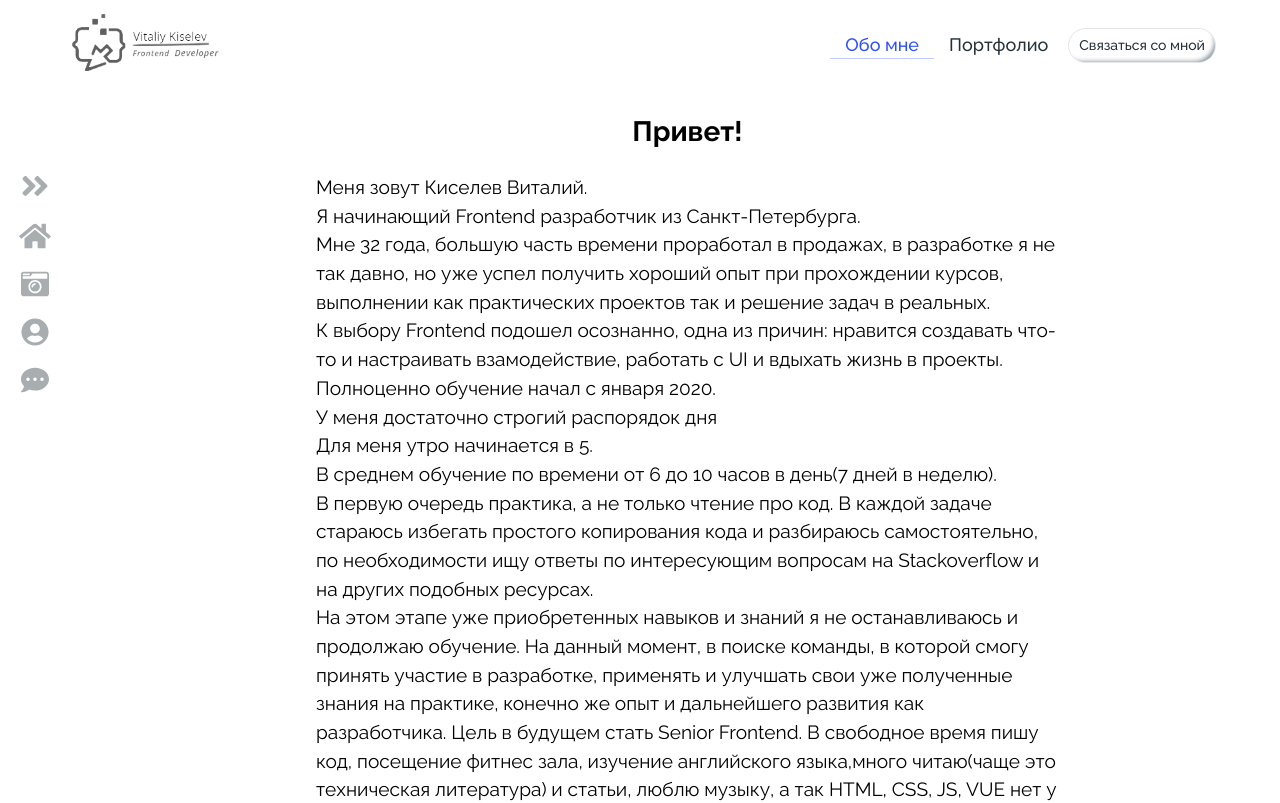
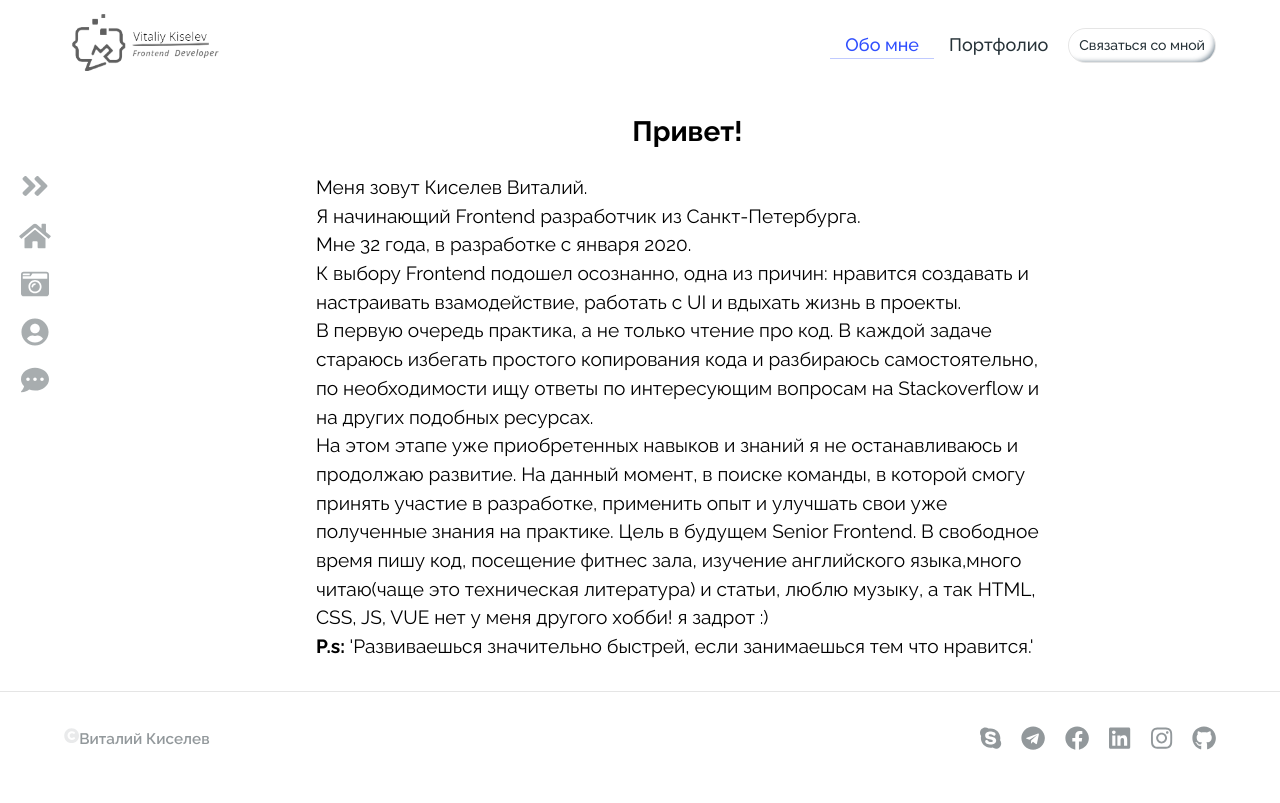
Before and after one commit to Vit4ly/portfolio-v2, a Vue app: page /aboutme in a window 1280 px wide. Shown: the top 803 px of the page. Built offline with nearby package versions, Linux system fonts and the light colour scheme.

Commit message:
Исправил текст страницы AboutMe

```diff
--- a/package.json
+++ b/package.json
@@ -15,7 +15,7 @@
     "@headlessui/vue": "^1.1.1",
     "@heroicons/vue": "^1.0.1",
     "core-js": "^3.6.5",
-    "vue": "^3.0.0",
+    "vue": "^3.1.1",
     "vue-router": "^4.0.0-0",
     "vuex": "^4.0.0-0"
   },
--- a/src/views/AboutMe.vue
+++ b/src/views/AboutMe.vue
@@ -1,8 +1,6 @@
 <template>
-  <!--  <div class="container">-->
   <div class="about-me">
     <div class="about-me__card">
-      <!--      <img src="../assets/home.jpg" alt="about-me" class="about-me__img" />-->
       <div class="about-me__info">
         <h1 class="about-me__title">Привет!</h1>
         <div class="about-me__info__inner">
@@ -11,28 +9,12 @@
             Я начинающий <span>Frontend</span> разработчик из Санкт-Петербурга.
           </p>
           <p class="about-me__info__text">
-            Мне <span>{{ getDate }}</span> года, большую часть времени
-            проработал в продажах, в разработке я не так давно, но уже успел
-            получить хороший опыт при прохождении курсов, выполнении как
-            практических проектов так и решение задач в реальных.
+            Мне <span>{{ getDate }}</span> года, в разработке c января 2020.
           </p>
           <p class="about-me__info__text">
             К выбору <span>Frontend</span> подошел осознанно, одна из причин:
-            нравится создавать что-то и настраивать взамодействие, работать с UI
-            и вдыхать жизнь в проекты.
-          </p>
-          <p class="about-me__info__text">
-            Полноценно обучение начал с января <span>2020</span>.
-          </p>
-          <p class="about-me__info__text">
-            У меня достаточно строгий распорядок дня
-          </p>
-          <p class="about-me__info__text">
-            Для меня утро начинается в <span>5</span>.
-          </p>
-          <p class="about-me__info__text">
-            В среднем обучение по времени от <span>6</span> до
-            <span>10</span> часов в день(<span>7</span> дней в неделю).
+            нравится создавать и настраивать взамодействие, работать с UI и
+            вдыхать жизнь в проекты.
           </p>
           <p class="about-me__info__text">
             В первую очередь практика, а не только чтение про код. В каждой
@@ -42,10 +24,9 @@
           </p>
           <p class="about-me__info__text">
             На этом этапе уже приобретенных навыков и знаний я не останавливаюсь
-            и продолжаю обучение. На данный момент, в поиске команды, в которой
-            смогу принять участие в разработке, применять и улучшать свои уже
-            полученные знания на практике, конечно же опыт и дальнейшего
-            развития как разработчика. Цель в будущем стать
+            и продолжаю развитие. На данный момент, в поиске команды, в которой
+            смогу принять участие в разработке, применить опыт и улучшать свои
+            уже полученные знания на практике. Цель в будущем
             <span>Senior Frontend</span>. В свободное время пишу код, посещение
             фитнес зала, изучение английского языка,много читаю(чаще это
             техническая литература) и статьи, люблю музыку, а так
@@ -60,7 +41,6 @@
       </div>
     </div>
   </div>
-  <!--  </div>-->
 </template>
 
 <script>
```
